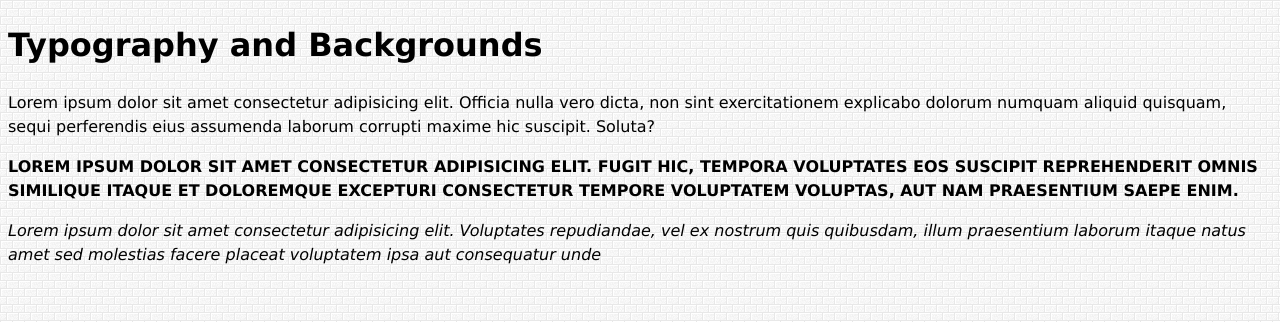
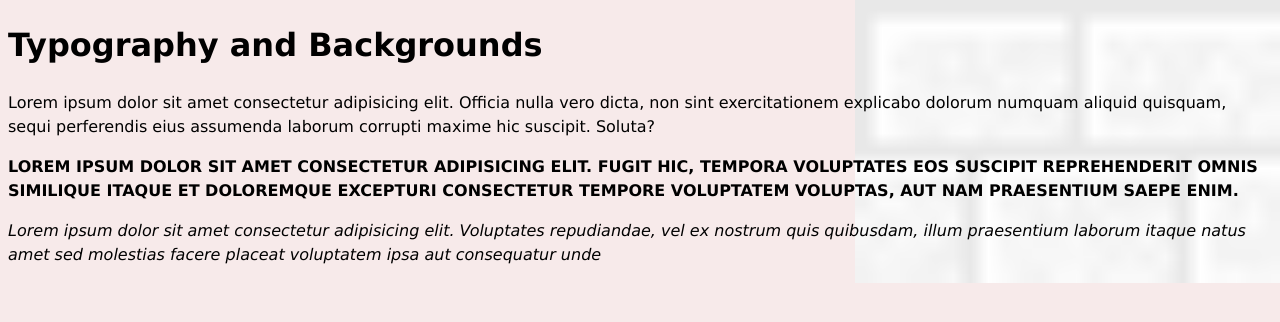
Before and after one commit to dodd0045/dodd0045.github.io, a plain HTML site: page week-6/index.html in a window 1280 px wide. Shown: the top 322 px of the page. Drawn offline with Linux system fonts and the light colour scheme.

Commit message:
commited

```diff
--- a/week-6/css/main.css
+++ b/week-6/css/main.css
@@ -4,6 +4,9 @@ body{
     line-height: 1.5;
     background-color: #f7eaea;
     background-image: url(../images/white_brick_wall.png);
+    background-repeat: no-repeat;
+    background-position: top right ;
+    background-size: contain;
 }
 
 p:nth-child(3) {
```
